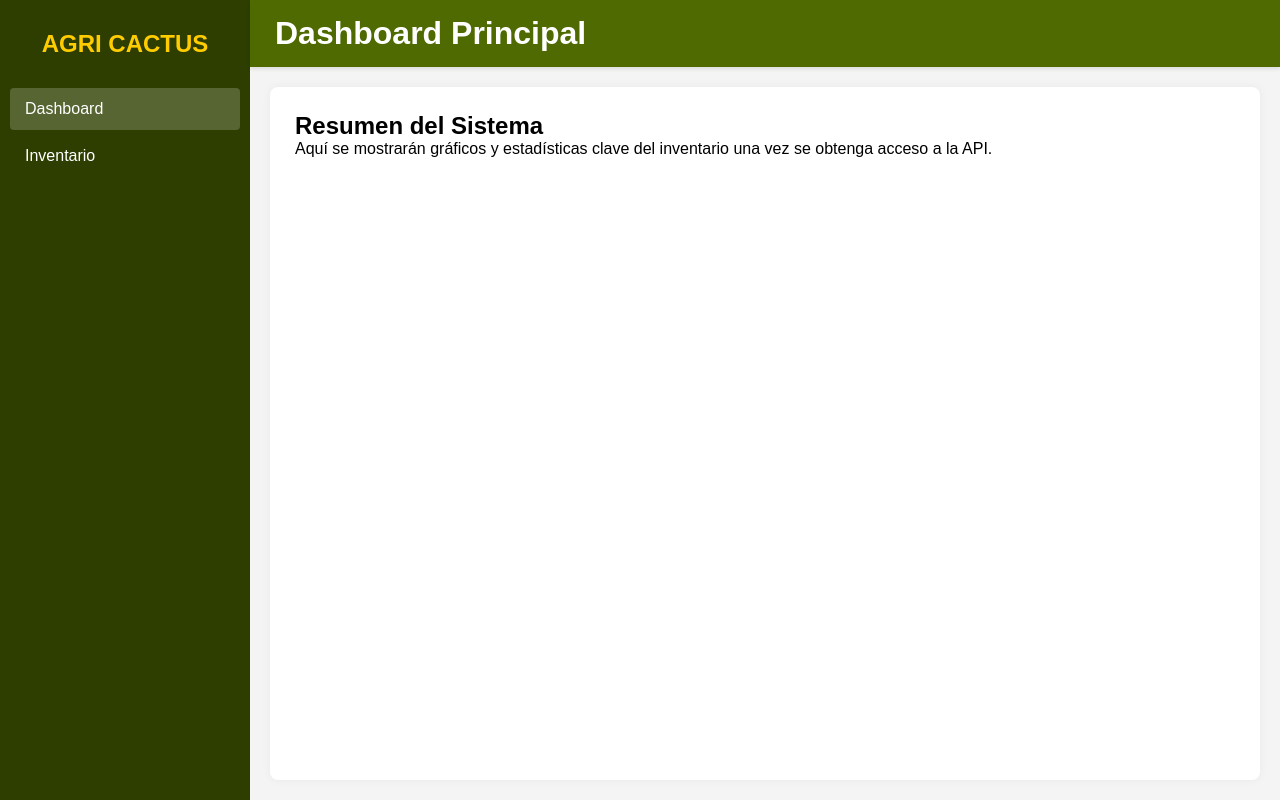
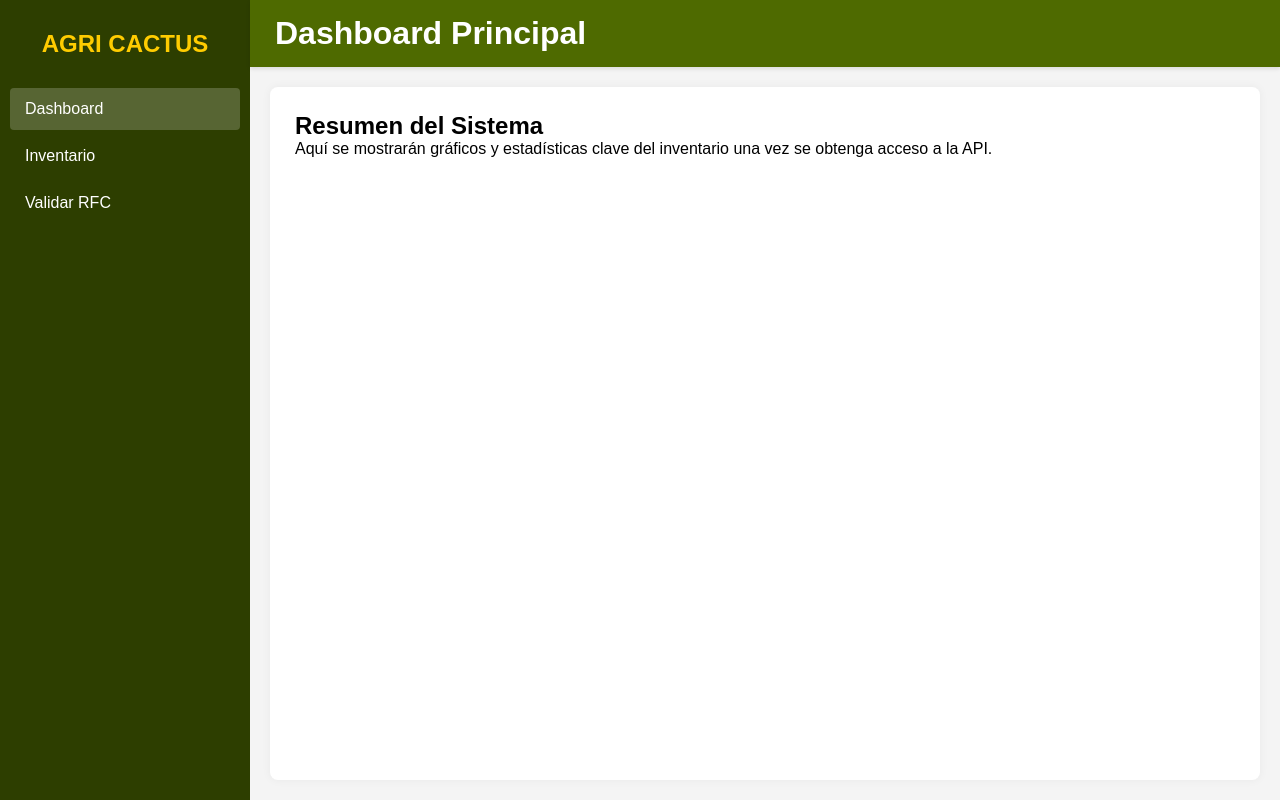
Before and after one commit to 2603jorge/wa-nubarium-agricactus, a Flask app: page / in a window 1280 px wide. Run offline with Flask 3, Linux system fonts and the light colour scheme.

Commit message:
Update index.html

```diff
--- a/templates/index.html
+++ b/templates/index.html
@@ -12,9 +12,10 @@
         <aside id="sidebar">
             <div class="logo">AGRI CACTUS</div>
             <nav>
-                <a href="#" class="active" data-route="dashboard">Dashboard</a>
-                <a href="#" data-route="inventario">Inventario</a>
-                </nav>
+    <a href="#" class="active" data-route="dashboard">Dashboard</a>
+    <a href="#" data-route="inventario">Inventario</a>
+    <a href="#" data-route="validar-rfc">Validar RFC</a>
+</nav>
         </aside>
 
         <main id="main-content">
```
